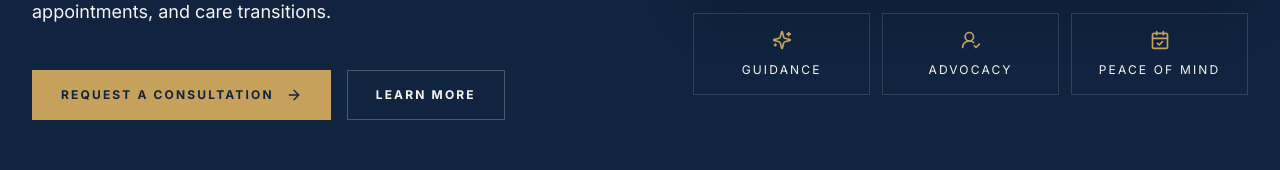
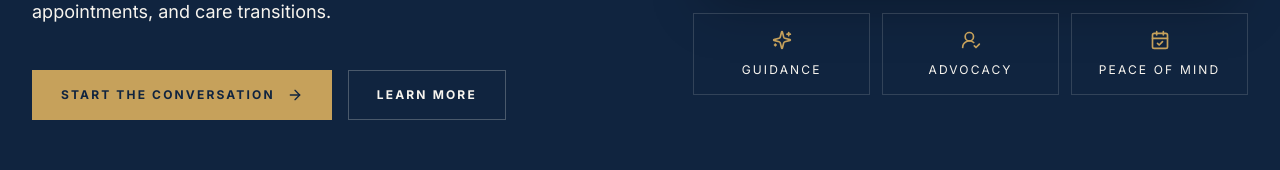
Before and after one commit to alphacareconcierge/alphacare-website, a Next.js app: page / in a window 1280 px wide. Shown: the part 739-909 px from the top of the page. Built offline with nearby package versions, Linux system fonts and the light colour scheme.

Commit message:
Refine AlphaCare homepage copy

```diff
--- a/app/page.tsx
+++ b/app/page.tsx
@@ -35,7 +35,7 @@ export default function HomePage() {
                 href="/contact"
                 className="inline-flex items-center justify-center gap-3 border border-gold bg-gold px-7 py-4 text-xs font-bold uppercase tracking-[0.18em] text-navy transition hover:bg-transparent hover:text-ivory"
               >
-                Request a Consultation
+                Start the Conversation
                 <ArrowRight size={16} aria-hidden="true" />
               </Link>
               <Link
@@ -132,6 +132,9 @@ export default function HomePage() {
               copy="Every engagement is built around quiet competence, attentive communication, and a clear sense of what families need next."
             />
             <DecorativeRule className="mt-10 max-w-sm" />
+            <p className="mt-8 max-w-xl font-serif text-3xl leading-snug text-navy">
+              {business.founderStatement}
+            </p>
           </div>
           <div className="grid gap-px bg-gold/25 md:grid-cols-2">
             {whyAlphaCare.map((item) => (
@@ -170,7 +173,7 @@ export default function HomePage() {
         <div className="mx-auto grid max-w-7xl gap-12 lg:grid-cols-[0.8fr_1.2fr]">
           <div>
             <SectionHeading
-              eyebrow="Request a consultation"
+              eyebrow="Start the conversation"
               title="Begin with a private, thoughtful conversation."
               copy="Share a brief overview of your family’s needs and preferred way to connect. AlphaCare will follow up with professionalism and discretion."
             />
```
